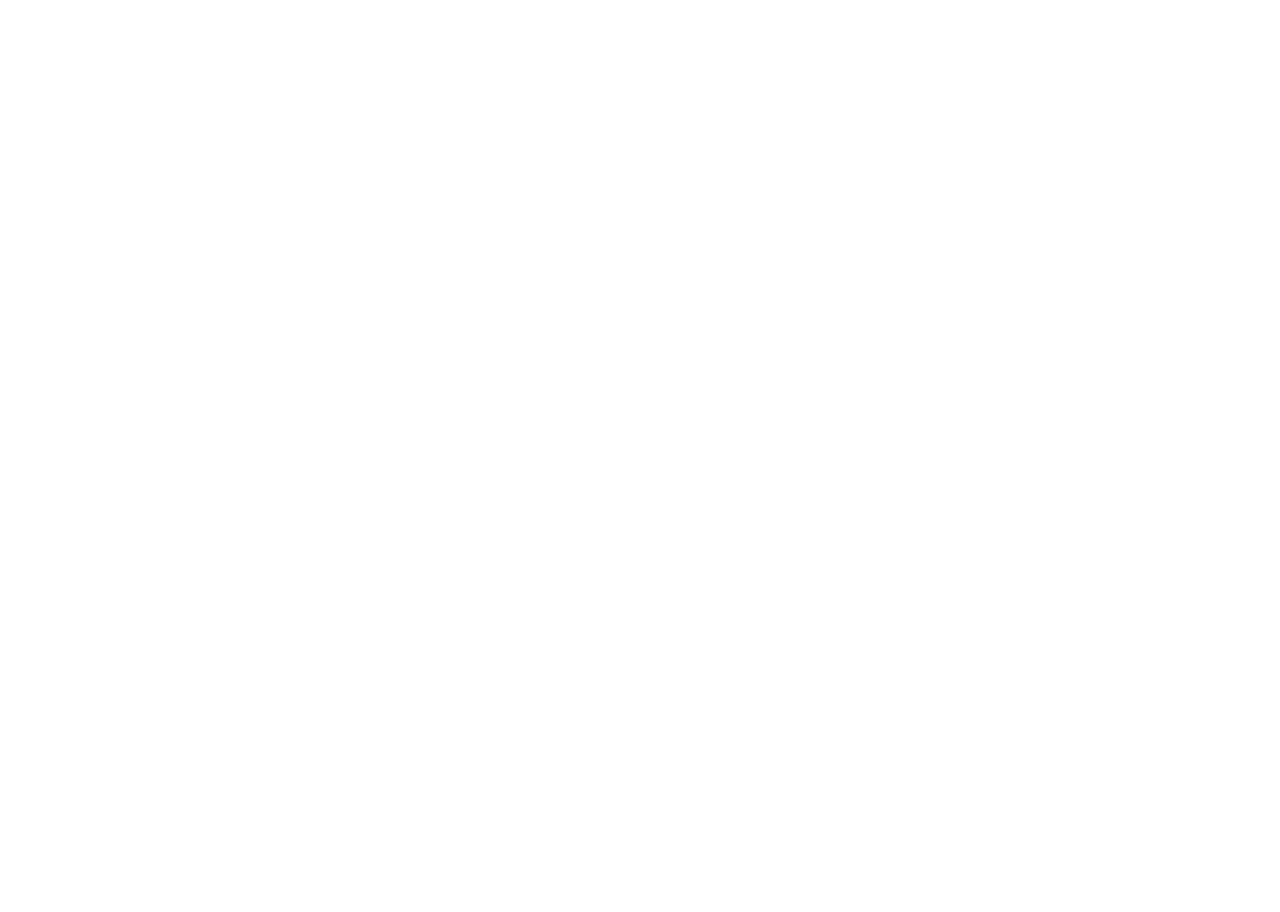
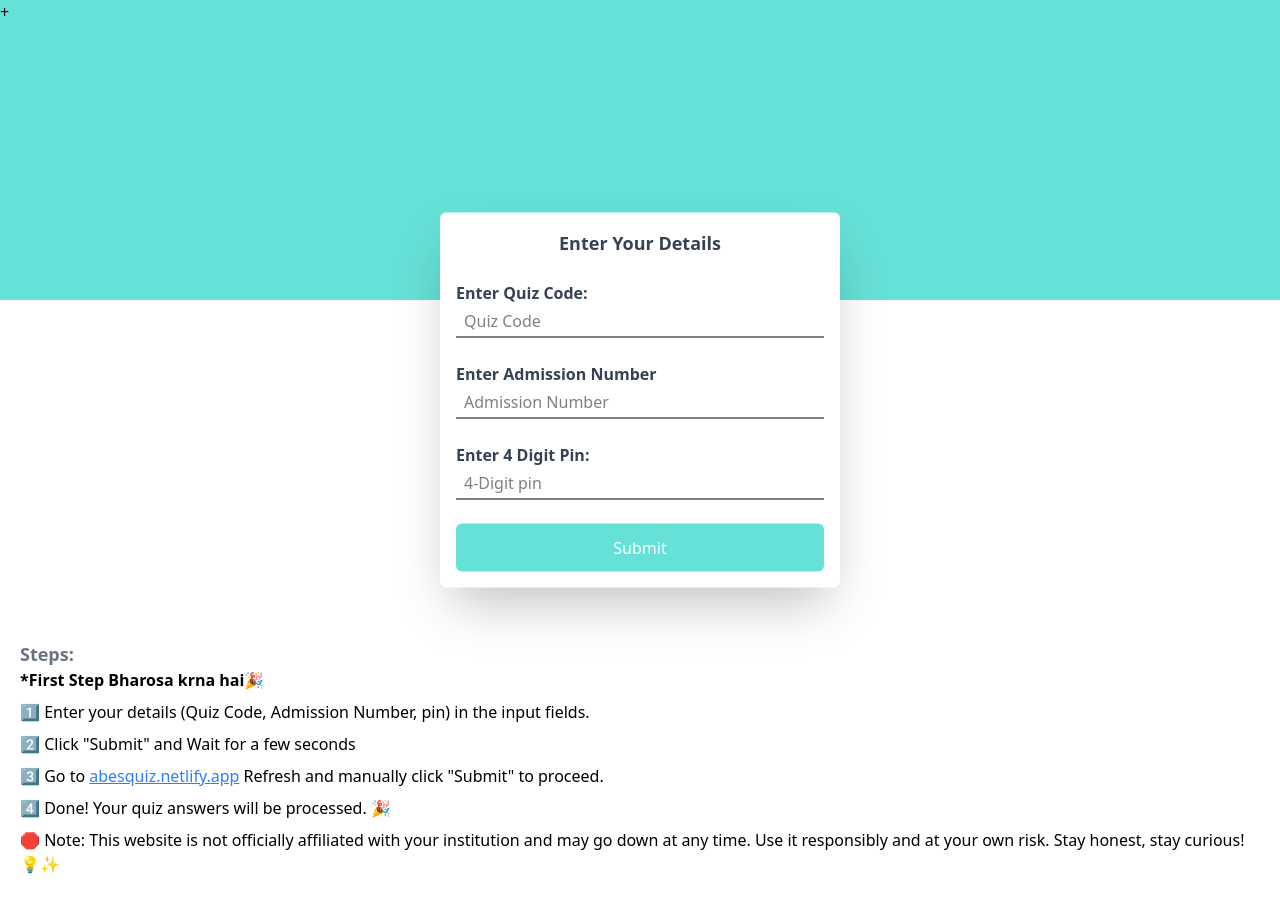
Before and after one commit to tyagi077/abes-quiz, a React (Vite) app in the folder frontend/: page / in a window 1280 px wide. Shown: the top 912 px of the page. Before the commit the page ends 800 px from the top, so only its background shows below. Built offline with nearby package versions, Linux system fonts and the light colour scheme.

Commit message:
Update App.jsx

```diff
--- a/frontend/src/App.jsx
+++ b/frontend/src/App.jsx
@@ -107,46 +107,46 @@ function App() {
   }, [loading]);
 
 
-  // return (
-  //   <div className="min-h-screen relative" >
-  //     <div className="fixed top-0 w-full h-[300px] bg-[#66E1D7]">+
+  return (
+    <div className="min-h-screen relative" >
+      <div className="fixed top-0 w-full h-[300px] bg-[#66E1D7]">+
 
-  //     </div>
-  //     <div className="absolute py-4 flex flex-col gap-6  overflow-y-auto w-[90%] max-w-[400px]  bg-white px-4   shadow-2xl rounded-md top-1/2 left-1/2 transform -translate-x-1/2 -translate-y-1/2 z-40   ">
+      </div>
+      <div className="absolute py-4 flex flex-col gap-6  overflow-y-auto w-[90%] max-w-[400px]  bg-white px-4   shadow-2xl rounded-md top-1/2 left-1/2 transform -translate-x-1/2 -translate-y-1/2 z-40   ">
 
-  //       <h3 className="text-gray-700 font-semibold text-lg text-center">Enter Your Details</h3>
-  //       <div className="flex flex-col ">
-  //         <label className="text-gray-700 font-semibold text-md">Enter Quiz Code:</label>
-  //         <input onChange={handleChange} className="w-full px-2 py-1 focus:outline-none border-b border-black" type="text" name="quiz_id" value={formData.quiz_id} placeholder="Quiz Code" />
-  //       </div>
-  //       <div className="flex flex-col ">
-  //         <label className="text-gray-700 font-semibold text-md">Enter Admission Number</label>
-  //         <input onChange={handleChange} className="w-full px-2 py-1 focus:outline-none border-b border-black" type="text" name="admission_number" value={formData.admission_number} placeholder="Admission Number" />
-  //       </div>
-  //       <div className="flex flex-col ">
-  //         <label className="text-gray-700 font-semibold text-md">Enter 4 Digit Pin:</label>
-  //         <input onChange={handleChange} className="w-full px-2 py-1 focus:outline-none border-b border-black" type="text" name="pin" value={formData.pin} placeholder="4-Digit pin" />
-  //       </div>
+        <h3 className="text-gray-700 font-semibold text-lg text-center">Enter Your Details</h3>
+        <div className="flex flex-col ">
+          <label className="text-gray-700 font-semibold text-md">Enter Quiz Code:</label>
+          <input onChange={handleChange} className="w-full px-2 py-1 focus:outline-none border-b border-black" type="text" name="quiz_id" value={formData.quiz_id} placeholder="Quiz Code" />
+        </div>
+        <div className="flex flex-col ">
+          <label className="text-gray-700 font-semibold text-md">Enter Admission Number</label>
+          <input onChange={handleChange} className="w-full px-2 py-1 focus:outline-none border-b border-black" type="text" name="admission_number" value={formData.admission_number} placeholder="Admission Number" />
+        </div>
+        <div className="flex flex-col ">
+          <label className="text-gray-700 font-semibold text-md">Enter 4 Digit Pin:</label>
+          <input onChange={handleChange} className="w-full px-2 py-1 focus:outline-none border-b border-black" type="text" name="pin" value={formData.pin} placeholder="4-Digit pin" />
+        </div>
 
-  //       <div className="text-white flex justify-center items-center ">
-  //         <input onClick={(e) => handleClick(e)} className={`bg-[#66E1D7] cursor-pointer py-3 rounded-md w-full`} type="submit" value={loading ? `Wait for ${time} seconds...` : 'Submit'} disabled={loading} />
-  //       </div>
+        <div className="text-white flex justify-center items-center ">
+          <input onClick={(e) => handleClick(e)} className={`bg-[#66E1D7] cursor-pointer py-3 rounded-md w-full`} type="submit" value={loading ? `Wait for ${time} seconds...` : 'Submit'} disabled={loading} />
+        </div>
 
-  //     </div>
-  //     <div className="absolute top-3/4  px-5 py-10  w-full ">
-  //       <h3 className="text-lg text-gray-500 font-semibold">Steps:</h3>
-  //       <ul className="flex flex-col gap-2 text-md w-full">
-  //         <li className="font-semibold">*First Step Bharosa krna hai🎉</li>
-  //         <li> 1️⃣ Enter your details (Quiz Code, Admission Number, pin) in the input fields.</li>
-  //         <li> 2️⃣ Click "Submit" and Wait for a few seconds</li>
-  //         <li> 3️⃣ Go to <a className="underline text-blue-500" href="https://abesquiz.netlify.app" target="_blank" rel="noopener noreferrer"> abesquiz.netlify.app</a> Refresh and manually click "Submit" to proceed.</li>
-  //         <li> 4️⃣ Done! Your quiz answers will be processed. 🎉</li>
-  //         <li> 🛑 Note: This website is not officially affiliated with your institution and may go down at any time. Use it responsibly and at your own risk.
-  //           Stay honest, stay curious! 💡✨</li>
-  //       </ul>
-  //     </div>
-  //   </div>
-  // )
+      </div>
+      <div className="absolute top-3/4  px-5 py-10  w-full ">
+        <h3 className="text-lg text-gray-500 font-semibold">Steps:</h3>
+        <ul className="flex flex-col gap-2 text-md w-full">
+          <li className="font-semibold">*First Step Bharosa krna hai🎉</li>
+          <li> 1️⃣ Enter your details (Quiz Code, Admission Number, pin) in the input fields.</li>
+          <li> 2️⃣ Click "Submit" and Wait for a few seconds</li>
+          <li> 3️⃣ Go to <a className="underline text-blue-500" href="https://abesquiz.netlify.app" target="_blank" rel="noopener noreferrer"> abesquiz.netlify.app</a> Refresh and manually click "Submit" to proceed.</li>
+          <li> 4️⃣ Done! Your quiz answers will be processed. 🎉</li>
+          <li> 🛑 Note: This website is not officially affiliated with your institution and may go down at any time. Use it responsibly and at your own risk.
+            Stay honest, stay curious! 💡✨</li>
+        </ul>
+      </div>
+    </div>
+  )
 }
 
 export default App
```
